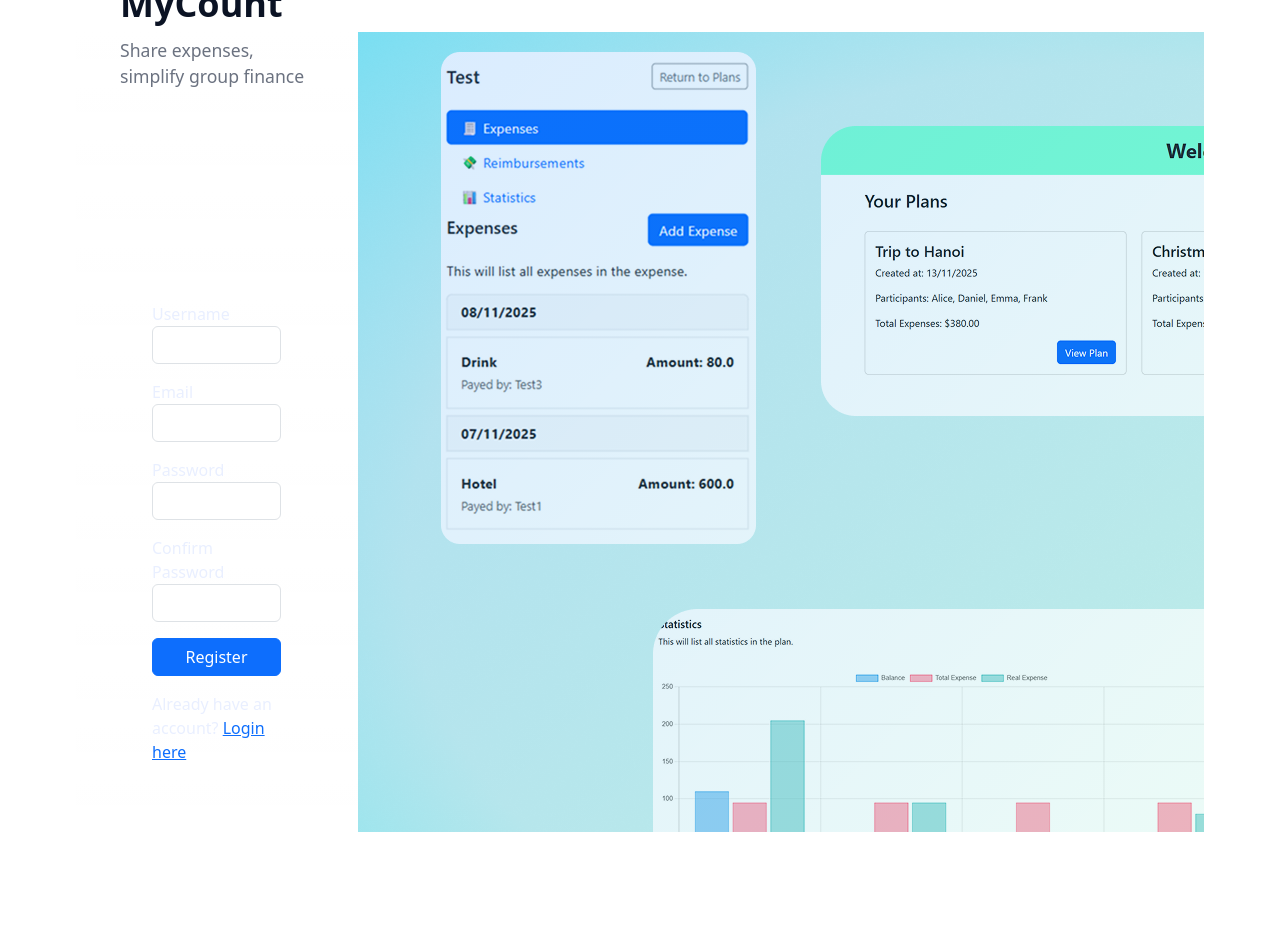
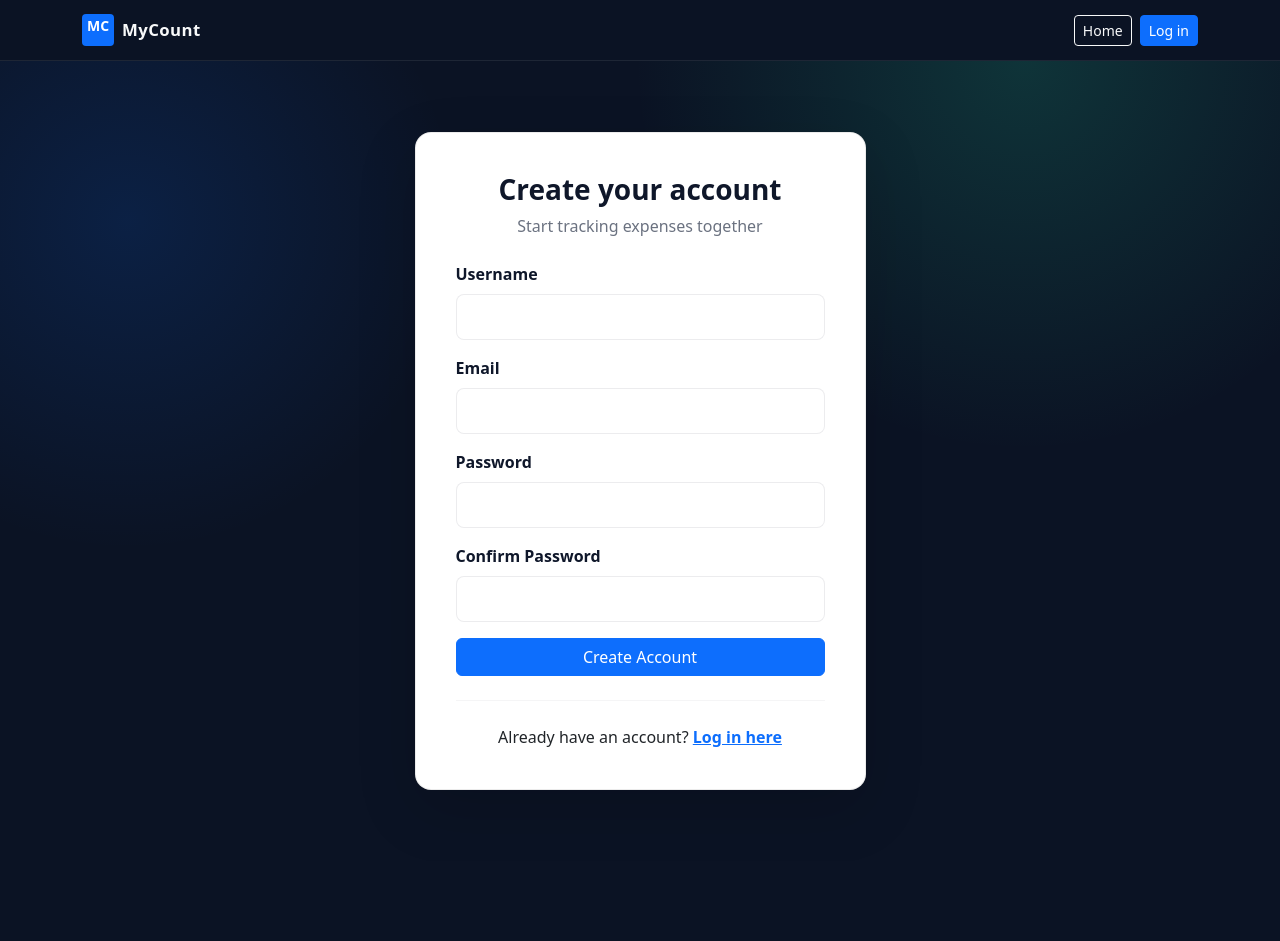
Before and after one commit to darkha03/MyCount, a Flask app: page /register in a window 1280 px wide. After the commit the page ends 790 px from the top, so only its background shows below. Run offline with Flask 3, Linux system fonts and the light colour scheme.

Commit message:
update login/register and guest user delete

```diff
--- a/backend/static/css/style.css
+++ b/backend/static/css/style.css
@@ -268,6 +268,72 @@ h1 {
   font-size: 1.05rem;
 }
 
+/* Auth pages (login/register) */
+.auth-page main {
+  max-width: 100%;
+  padding: 0;
+}
+
+.auth-hero {
+  background: radial-gradient(circle at 10% 20%, rgba(13,110,253,0.15), transparent 25%),
+              radial-gradient(circle at 80% 0%, rgba(32,201,151,0.18), transparent 30%),
+              #0b1324;
+  min-height: 100vh;
+  display: flex;
+  align-items: center;
+  padding: 60px 0;
+}
+
+.auth-form-card {
+  background: #ffffff;
+  border: 1px solid rgba(0,0,0,0.08);
+  border-radius: 16px;
+  padding: 40px;
+  box-shadow: 0 20px 60px rgba(0,0,0,0.15);
+}
+
+.auth-form-card h2 {
+  color: var(--ink);
+  font-size: 1.75rem;
+}
+
+.auth-form-card .text-muted {
+  color: var(--muted) !important;
+}
+
+.auth-form-card .form-label {
+  font-weight: 600;
+  color: var(--ink);
+  margin-bottom: 0.5rem;
+}
+
+.auth-form-card .form-control {
+  border: 1px solid var(--border);
+  border-radius: 8px;
+  padding: 10px 14px;
+  transition: border-color 0.15s ease, box-shadow 0.15s ease;
+}
+
+.auth-form-card .form-control:focus {
+  border-color: var(--accent);
+  box-shadow: 0 0 0 3px rgba(13,110,253,0.1);
+}
+
+.auth-form-card hr {
+  border-color: var(--border);
+  opacity: 0.5;
+}
+
+@media (max-width: 767.98px) {
+  .auth-hero {
+    padding: 40px 20px;
+  }
+
+  .auth-form-card {
+    padding: 30px 24px;
+  }
+}
+
 /* Global elements */
 .card {
   border: 1px solid var(--border);
--- a/backend/templates/auth/register.html
+++ b/backend/templates/auth/register.html
@@ -1,62 +1,67 @@
 {% extends "layout.html" %}
 {% block title %}Register{% endblock %}
+{% block body_class %}auth-page{% endblock %}
 {% block content %}
 <style>
   header { display: none; }
 </style>
-<div class="container-fluid">
-  <div class="row g-0">
-    <!-- Left: form column -->
-    <div class="col-12 col-md-3 d-flex align-items-stretch">
-      <div class="auth-sidebar">
-        <div class="auth-logo">
-          <div>
-              <div class="auth-title">
-              <svg xmlns="http://www.w3.org/2000/svg" width="40" height="40" fill="currentColor" class="bi bi-wallet2" viewBox="0 0 16 16">
-                <path d="M12.136.326A1.5 1.5 0 0 1 14 1.78V3h.5A1.5 1.5 0 0 1 16 4.5v9a1.5 1.5 0 0 1-1.5 1.5h-13A1.5 1.5 0 0 1 0 13.5v-9a1.5 1.5 0 0 1 1.432-1.499zM5.562 3H13V1.78a.5.5 0 0 0-.621-.484zM1.5 4a.5.5 0 0 0-.5.5v9a.5.5 0 0 0 .5.5h13a.5.5 0 0 0 .5-.5v-9a.5.5 0 0 0-.5-.5z"/>
-              </svg>
-              MyCount
+
+<nav class="landing-nav">
+  <div class="container d-flex align-items-center justify-content-between">
+    <div class="d-flex align-items-center gap-2">
+      <img src="{{ url_for('static', filename='img/logo.svg') }}" alt="MyCount logo" class="landing-logo">
+      <span class="landing-brand fw-bold">MyCount</span>
     </div>
-            <div class="auth-subtitle">Share expenses, simplify group finance</div>
+    <div class="d-flex align-items-center gap-2">
+      <a class="btn btn-outline-light btn-sm" href="/">Home</a>
+      <a class="btn btn-primary btn-sm" href="{{ url_for('auth.login') }}">Log in</a>
     </div>
   </div>
+</nav>
 
-        <div class="auth-main">
+<section class="auth-hero">
+  <div class="container">
+    <div class="row justify-content-center">
+      <div class="col-12 col-md-8 col-lg-5">
+        <div class="auth-form-card">
+          <div class="text-center mb-4">
+            <h2 class="fw-bold">Create your account</h2>
+            <p class="text-muted">Start tracking expenses together</p>
+          </div>
+
           {% with messages = get_flashed_messages(with_categories=true) %}
             {% for category, message in messages %}
               <div class="alert alert-{{ category }}">{{ message }}</div>
             {% endfor %}
           {% endwith %}
+
           <form method="POST">
             <div class="mb-3">
-              <label>Username</label>
+              <label class="form-label">Username</label>
               <input type="text" name="username" class="form-control" required>
             </div>
             <div class="mb-3">
-              <label>Email</label>
+              <label class="form-label">Email</label>
               <input type="email" name="email" class="form-control" required>
             </div>
             <div class="mb-3">
-              <label>Password</label>
+              <label class="form-label">Password</label>
               <input type="password" name="password" class="form-control" required>
             </div>
             <div class="mb-3">
-              <label>Confirm Password</label>
+              <label class="form-label">Confirm Password</label>
               <input type="password" name="confirm_password" class="form-control" required>
             </div>
-              <button type="submit" class="btn btn-primary w-100">Register</button>
+            <button type="submit" class="btn btn-primary w-100">Create Account</button>
           </form>
 
-          <p>Already have an account?
-              <a href="{{ url_for('auth.login') }}">Login here</a>
+          <hr class="my-4">
+          <p class="text-center mb-0">
+            Already have an account? <a href="{{ url_for('auth.login') }}" class="fw-semibold">Log in here</a>
           </p>
         </div>
       </div>
     </div>
-      <div class="col-12 col-md-9 d-none d-md-block">
-      <div class="login-hero" style="background-image: linear-gradient(135deg, rgba(0,123,255,0.15), rgba(0,200,150,0.08)), url('{{ url_for('static', filename='img/login-hero.png') }}');">
   </div>
-    </div>
-  </div>
-</div>
+</section>
 {% endblock %}
```
Also changed, not shown: backend/templates/auth/login.html (+33 -26 lines), backend/utils/user.py (+34 -12 lines). Lines whose indentation alone changed are shown as unchanged.
